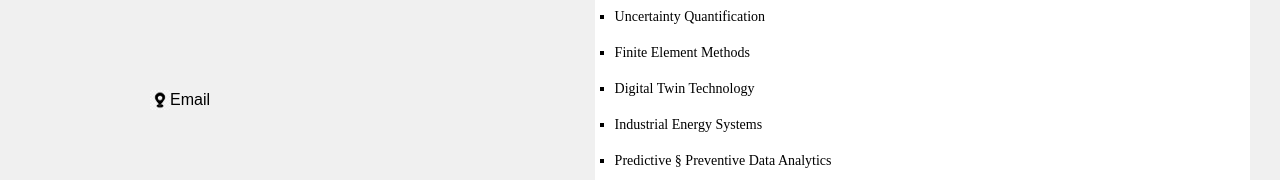
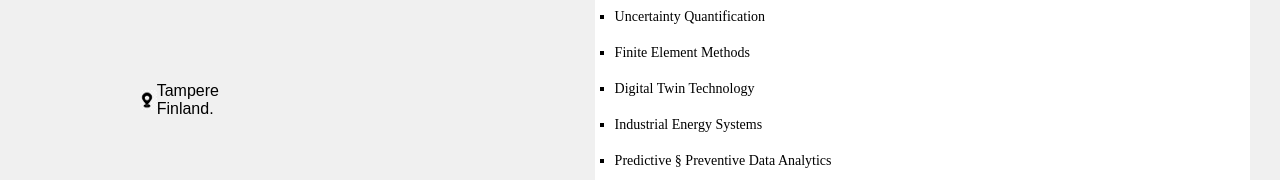
Before and after one commit to Yusuf-Oluwatoki/Yusuf-Oluwatoki.github.io, a plain HTML site: page index.html in a window 1280 px wide. Shown: the part 508-688 px from the top of the page. Drawn offline with Linux system fonts and the light colour scheme.

Commit message:
Update index.html

```diff
--- a/index.html
+++ b/index.html
@@ -120,7 +120,7 @@
 
   <h1>Yusuf Oluwatoki Yusuf</h1>
     <div class="round-frame2">
-     <img src ="logos/location.jpg">Email</div>
+     <img src ="logos/location.jpg">Tampere, Finland.</div>
     <div class="round-frame2">
      <img src ="logos/email.jpg"><a href="mailto:yusuf.yusuf@tuni.fi">Email</a></div>
     </div>
```
